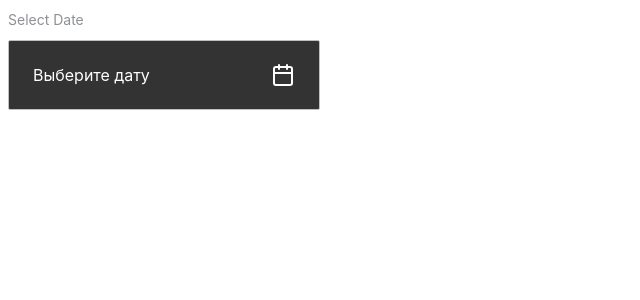
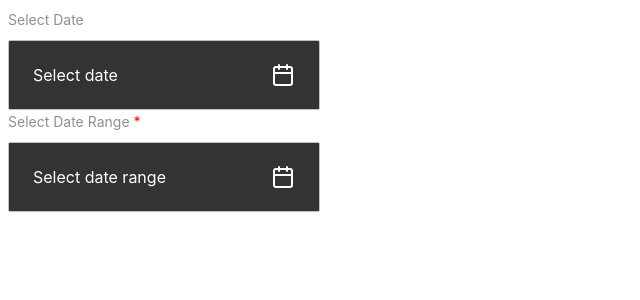
Before and after one commit to AliakseiKrasko/universal_components, a React (Vite) app: page / in a window 1280 px wide. Shown: the top 300 px of the page, without its empty margins (0-640 px from the left). Built offline with nearby package versions, Linux system fonts and the light colour scheme.

Commit message:
create DatePicketRange

```diff
--- a/src/App.tsx
+++ b/src/App.tsx
@@ -1,10 +1,25 @@
 import {useState} from "react";
 import {DatePickerSingle} from "./components/DatePickerSingle/DatePickerSingle/DatePickerSingle.tsx";
+import {DatePickerRange} from "./components/DatePickerSingle/DatePickerRange/DatePickerRange.tsx";
+
+
+type DateRange = {
+    from: Date;
+    to: Date;
+};
+
 
 function App() {
 
-    const [selectedDate, setSelectedDate] = useState<Date | undefined>(undefined);
+    const [selectedRange, setSelectedRange] = useState<DateRange | undefined>(undefined);
 
+    // Функция для обработки изменений в диапазоне дат
+    const handleDateChange = (dates: { from?: Date; to?: Date }) => {
+        // Убедитесь, что both from и to существуют
+        if (dates.from && dates.to) {
+            setSelectedRange({ from: dates.from, to: dates.to });
+        }
+    };
 
 
     return <div>
@@ -12,10 +27,13 @@ function App() {
 
         {/*<DatePicker mode="range" />*/}
 
-        <DatePickerSingle
-            value={selectedDate}
-            onDateChange={setSelectedDate}
-            placeholder="Выберите дату"
+        <DatePickerSingle />
+        <DatePickerRange
+            value={selectedRange}          // передаем выбранный диапазон
+            onDateChange={handleDateChange} // передаем функцию для обновления диапазона
+            label="Select Date Range"      // текст ярлыка
+            placeholder="Select date range"
+            required
         />
 
 
--- a/src/components/DatePickerSingle/DatePickerRange/DatePickerRange.tsx
+++ b/src/components/DatePickerSingle/DatePickerRange/DatePickerRange.tsx
@@ -4,15 +4,14 @@ import clsx from "clsx";
 import "react-day-picker/style.css";
 import s from "../datePicker.module.css";
 import { Calendar } from "lucide-react";
-import { DayPicker, type DayPickerProps } from "react-day-picker";
+import { DayPicker, type DateRange, type DayPickerProps } from "react-day-picker";
 import { Popover, PopoverContent, PopoverTrigger } from "@radix-ui/react-popover";
 import { useId, useMemo, useState } from "react";
-import "../../../index.css";
 
 export type DatePickerRangeProps = {
-    value?: Date;
-    defaultValue?: Date;
-    onDateChange?: (date: Date | undefined) => void;
+    value?: DateRange;
+    defaultValue?: DateRange;
+    onDateChange?: (dates: DateRange) => void;
     label?: string;
     placeholder?: string;
     disabled?: boolean;
@@ -28,8 +27,8 @@ export const DatePickerRange = ({
                                     value,
                                     defaultValue,
                                     onDateChange,
-                                    label = "Select Date",
-                                    placeholder = "Select date",
+                                    label = "Select Date Range",
+                                    placeholder = "Select date range",
                                     disabled = false,
                                     required = false,
                                     className,
@@ -39,23 +38,28 @@ export const DatePickerRange = ({
                                     calendarProps,
                                     ...restProps
                                 }: DatePickerRangeProps) => {
-    const isControlled = value !== undefined; // Проверяем, контролируется ли компонент
-    const [internalDate, setInternalDate] = useState<Date | undefined>(defaultValue); // Локальное состояние для неконтролируемого компонента
-    const selectedDate = isControlled ? value : internalDate; // Используем контролируемое состояние, если передано value
-    const today = useMemo(() => new Date(), []); // Текущая дата для блокировки прошлых дат
-    const [isFocused, setIsFocused] = useState(false); // Фокус для стилизации
-    const inputId = useId(); // Уникальный id для input
+    const isControlled = value !== undefined;
+    const [internalDates, setInternalDates] = useState<DateRange>(defaultValue || { from: undefined, to: undefined });
+    const selectedDates = isControlled ? value : internalDates;
+    const today = useMemo(() => new Date(), []);
+    const [isFocused, setIsFocused] = useState(false);
+    const inputId = useId();
 
-    // Функция выбора даты
-    const handleSelect = (date: Date | undefined) => {
-        if (!isControlled) {
-            setInternalDate(date); // Обновляем локальное состояние, если компонент неконтролируемый
+    const handleSelect = (range: DateRange | undefined) => {
+        // range будет объектом с полями from и to
+        if (range) {
+            setInternalDates(range);
+            onDateChange?.(range);
+        } else {
+            // если выбрана одна дата, обнуляем диапазон
+            setInternalDates({ from: undefined, to: undefined });
+            onDateChange?.({ from: undefined, to: undefined });
         }
-        onDateChange?.(date); // Передаем выбранную дату в родительский компонент, если передан onDateChange
     };
 
     return (
         <div className={clsx(s.container, className)} {...restProps}>
+            <div className={s.datePickerWrapper}>
                 {label && (
                     <label htmlFor={inputId} className={s.label}>
                         {label}
@@ -81,19 +85,22 @@ export const DatePickerRange = ({
                             role="button"
                         >
                             <div className={s.dateText}>
-                            {selectedDate
-                                ? selectedDate.toLocaleDateString("en-GB", {
+                                {selectedDates.from && selectedDates.to
+                                    ? `${selectedDates.from.toLocaleDateString("en-GB", {
                                         year: "numeric",
                                         month: "2-digit",
-                                    day: "2-digit"
-                                })
+                                        day: "2-digit",
+                                    })} - ${selectedDates.to.toLocaleDateString("en-GB", {
+                                        year: "numeric",
+                                        month: "2-digit",
+                                        day: "2-digit",
+                                    })}`
                                     : placeholder}
                             </div>
                             <Calendar className={s.calendarIcon} width={24} height={24} />
                         </div>
                     </PopoverTrigger>
 
-                {/* Календарь отображается, если не заблокирован */}
                     {!disabled && (
                         <PopoverContent className={s.popoverContent} side="bottom" align="center" avoidCollisions={true}>
                             <div className={s.wrapperCalendar}>
@@ -101,13 +108,13 @@ export const DatePickerRange = ({
                                     animate={true}
                                     showOutsideDays
                                     weekStartsOn={1}
-                                disabled={{ before: today }} // Блокировка выбора дат до сегодняшнего дня
-                                mode="single" // Режим одиночного выбора даты
-                                selected={selectedDate} // Устанавливаем выбранную дату
-                                onSelect={handleSelect} // Передаем функцию для обновления выбранной даты
+                                    disabled={{ before: today }}
+                                    mode="range"
+                                    selected={selectedDates}
+                                    onSelect={handleSelect}
                                     modifiers={{
                                         today: today,
-                                    weekend: (date) => date.getDay() === 0 || date.getDay() === 6, // Модификатор для выходных
+                                        weekend: (date) => date.getDay() === 0 || date.getDay() === 6,
                                     }}
                                     modifiersClassNames={{
                                         today: s.rdpDay_today,
@@ -121,12 +128,13 @@ export const DatePickerRange = ({
                                         button_previous: s.rdpButton_previous,
                                         nav: s.rdpNav,
                                     }}
-                                {...calendarProps} // Дополнительные пропсы для календаря
+                                    {...calendarProps}
                                 />
                             </div>
                         </PopoverContent>
                     )}
                 </Popover>
+            </div>
 
             {hint && !error && <div className={s.hint}>{hint}</div>}
             {error && <div className={s.errorMessage}>{error}</div>}
```
Lines whose indentation alone changed are shown as unchanged.
